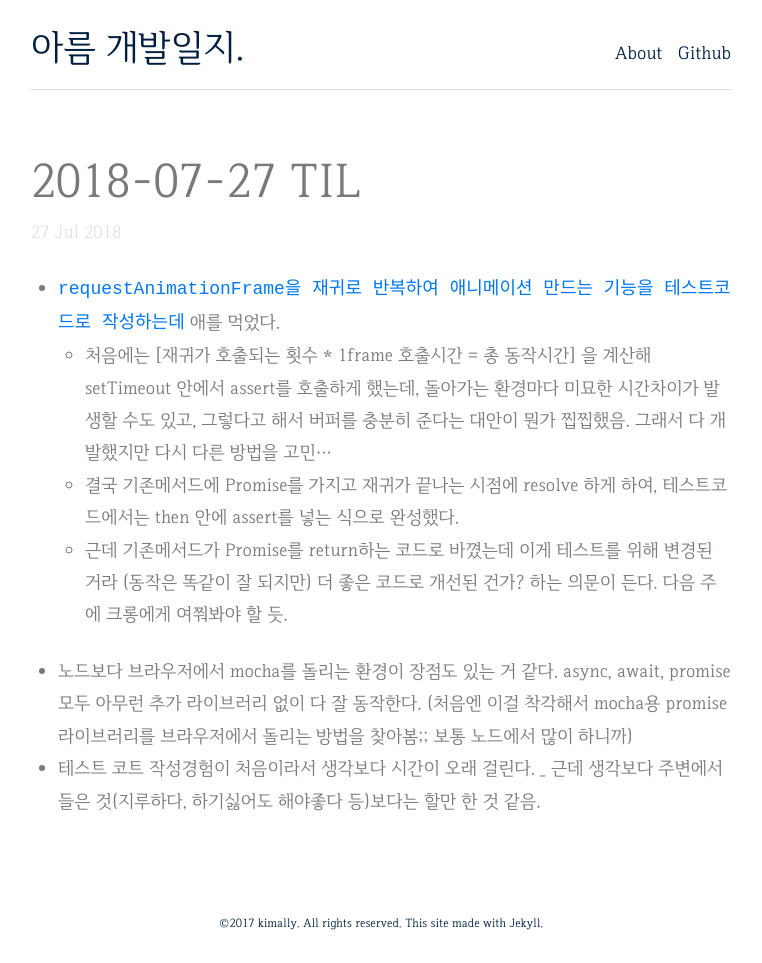
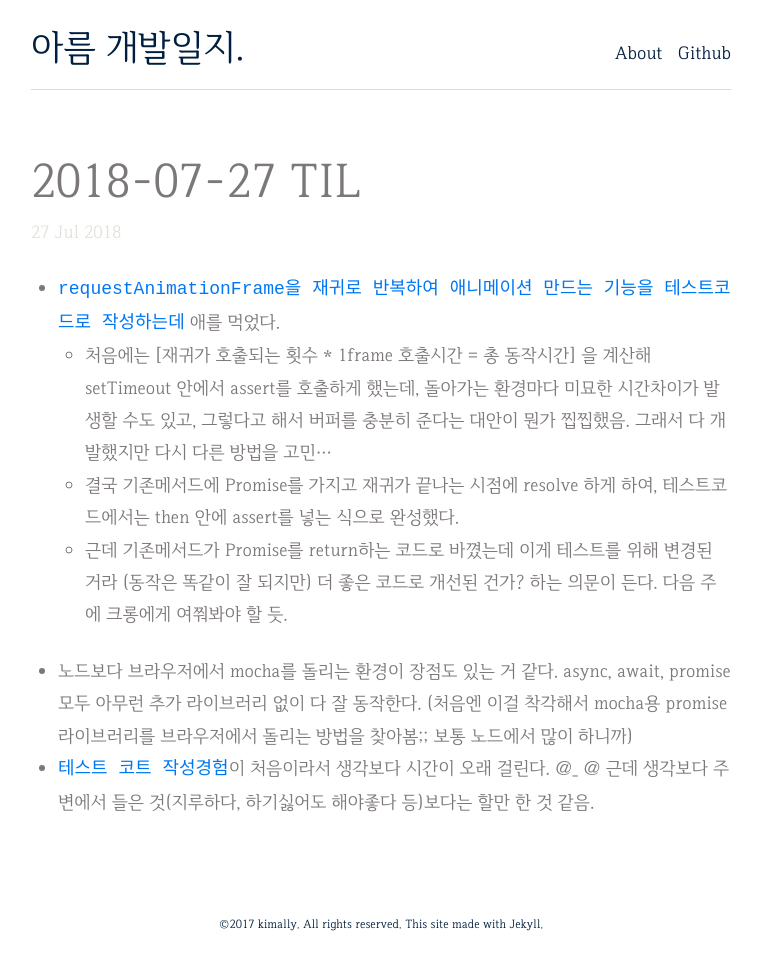
Before and after one commit to LumiLoves/lumiloves.github.io, a Jekyll site: the page built from _posts/2018-07-27-TIL.md, in a window 1280 px wide. Shown: the whole page, without its empty margins (259-1021 px from the left). Built offline with Jekyll 4.4.1, drawn with Linux system fonts in a browser that asks for light colours.

Commit message:
Update 2018-07-27-TIL.md

```diff
--- a/_posts/2018-07-27-TIL.md
+++ b/_posts/2018-07-27-TIL.md
@@ -8,4 +8,4 @@ tag: [ TIL ]
   * 결국 기존메서드에 Promise를 가지고 재귀가 끝나는 시점에 resolve 하게 하여, 테스트코드에서는 then 안에 assert를 넣는 식으로 완성했다.
   * 근데 기존메서드가 Promise를 return하는 코드로 바꼈는데 이게 테스트를 위해 변경된 거라 (동작은 똑같이 잘 되지만) 더 좋은 코드로 개선된 건가? 하는 의문이 든다. 다음 주에 크롱에게 여쭤봐야 할 듯.
 * 노드보다 브라우저에서 mocha를 돌리는 환경이 장점도 있는 거 같다. async, await, promise 모두 아무런 추가 라이브러리 없이 다 잘 동작한다. (처음엔 이걸 착각해서 mocha용 promise라이브러리를 브라우저에서 돌리는 방법을 찾아봄;; 보통 노드에서 많이 하니까)
-* 테스트 코트 작성경험이 처음이라서 생각보다 시간이 오래 걸린다. *_* 근데 생각보다 주변에서 들은 것(지루하다, 하기싫어도 해야좋다 등)보다는 할만 한 것 같음.
+* `테스트 코트 작성경험`이 처음이라서 생각보다 시간이 오래 걸린다. @_ @ 근데 생각보다 주변에서 들은 것(지루하다, 하기싫어도 해야좋다 등)보다는 할만 한 것 같음.
```
